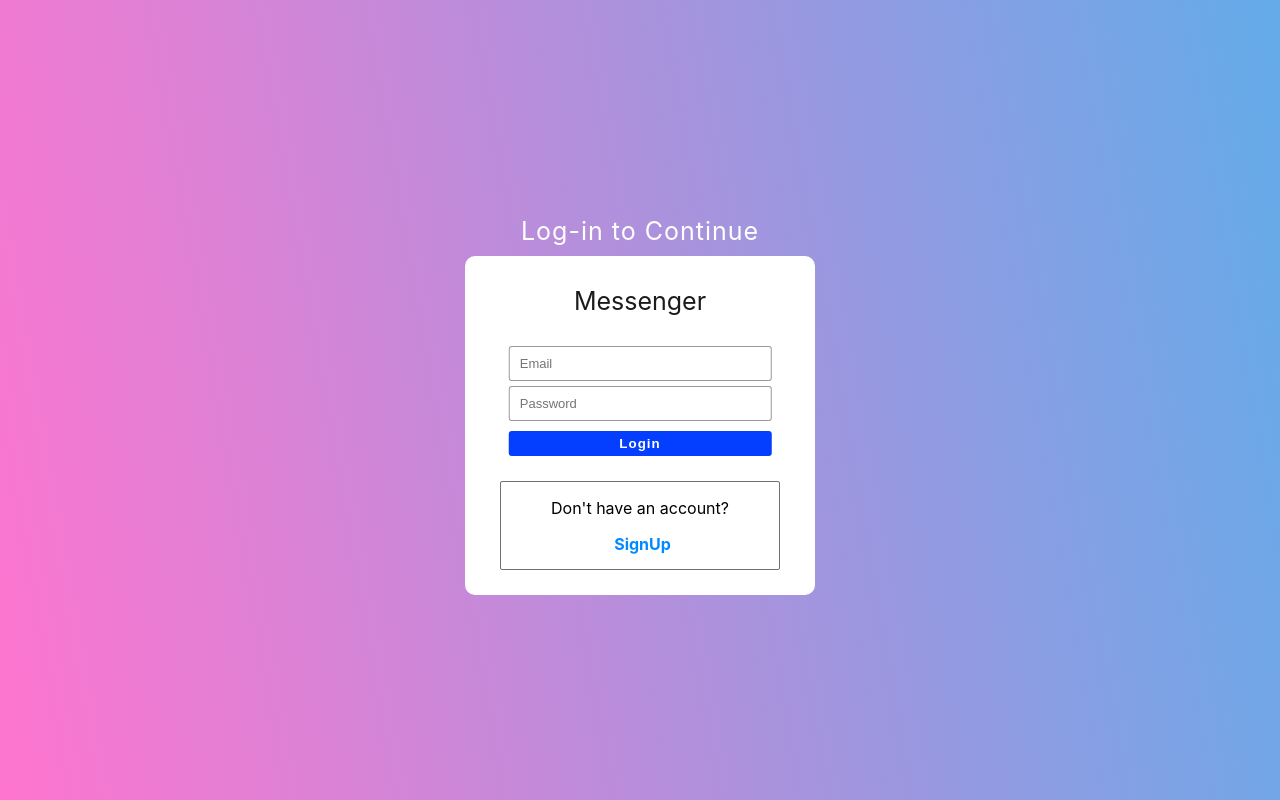
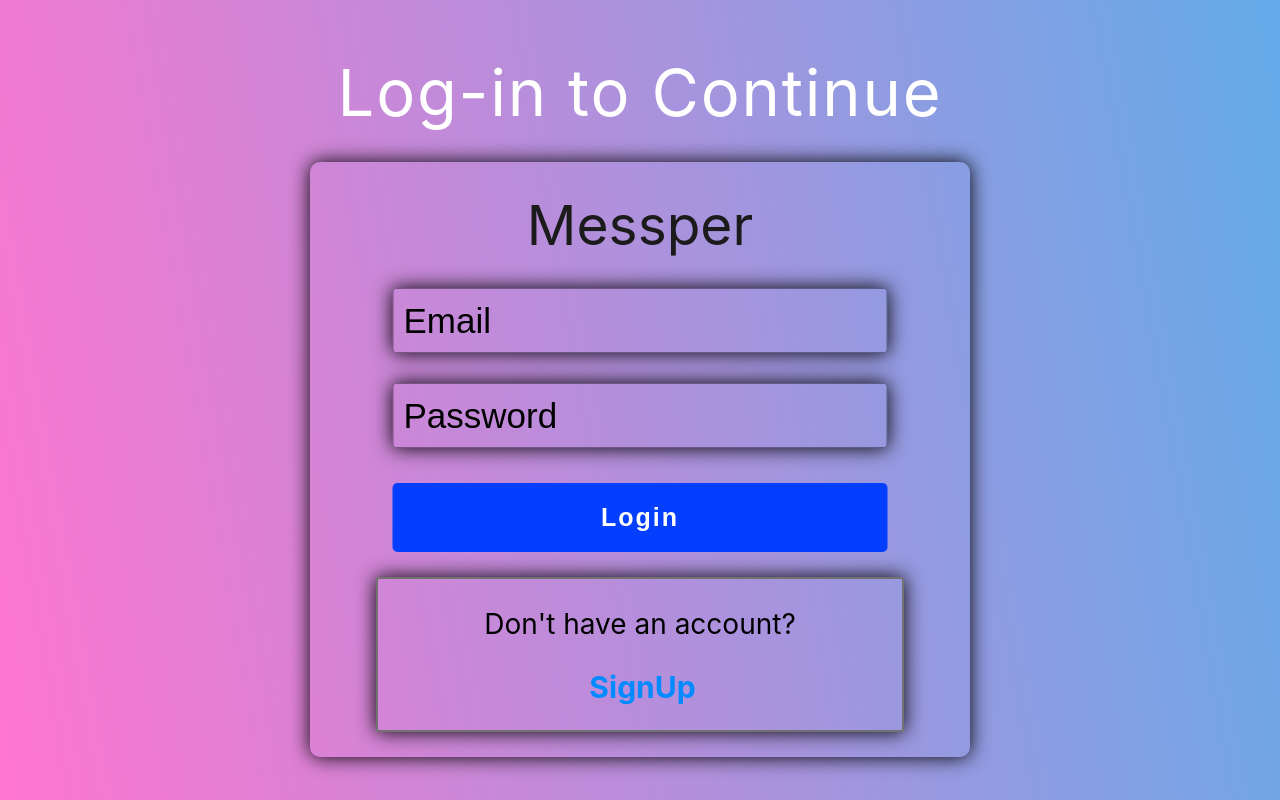
Before and after one commit to VA-C-2K/Messper, a React (Create React App) app: page /login in a window 1280 px wide. Built offline with nearby package versions, Linux system fonts and the light colour scheme; no server answers.

Commit message:
Change in colors

```diff
--- a/src/pages/Login.jsx
+++ b/src/pages/Login.jsx
@@ -94,7 +94,7 @@
                 />
                 <div className="login_page">
                     <div className="login_title">
-                        Messenger
+                    Messper
                     </div>
                     <form className="form" onSubmit={handleSubmit}>
                         <input type="email" name="email" placeholder='Email' value={email} onChange={handleChange} onBlur={validateEmail} required />
--- a/src/pages/Register.jsx
+++ b/src/pages/Register.jsx
@@ -147,7 +147,7 @@
                 />
                 <div className="login_page">
                     <div className="login_title">
-                        Messenger
+                        Messper
                     </div>
                     <form className="form" onSubmit={handleSubmit}>
                         <input type="text" placeholder='Name' name="name" value={name} onChange={handleChange} onBlur={validateName} />
--- a/src/pages/css/Login.css
+++ b/src/pages/css/Login.css
@@ -22,11 +22,11 @@
     font-size:25px;
   }
   .login_page{
-    min-height: 45vh;
+    min-height:45vh;
     width:350px;
-    background: #fff;
     border-radius: 10px;
     padding-bottom:25px;
+    box-shadow: 0 0 20px #000;
   }
   .login_title{
     color: rgb(27, 27, 27);
@@ -47,10 +47,11 @@
     border:1px solid rgba(0,0,0,0.4);
     border-radius:3px;
     outline:none;
+    box-shadow: 0 0 20px #000;
   }
   .form input:focus{
     border:1px solid rgba(0,0,0,0.7);
-    background: #efefef;
+    background:transparent;
   }
   .form  input[type="email"],
   input[type="text"],
@@ -59,16 +60,20 @@
      position: relative;
      height:35px;
      font-size: 17px;
+     background: transparent;
   }
   .form  input::placeholder{
     font-weight: normal;
     font-size: 13px;
     transition: 0.3s ease;
+    color: #000;
   }
    .form input:focus::placeholder{
     position: absolute;
     font-size: 10px;
     transform: translateY(-13px);
+    background: transparent;
+    box-shadow: 0 0 20px #000;
   }
   .form button{
     border:none;
@@ -91,6 +96,7 @@
     position: relative;
     justify-items: center;
     border: 1px solid #727272;
+    box-shadow: 0 0 20px #000;
     border-radius: 2px;
     width: 80%;
     left:50%;
@@ -108,27 +114,75 @@
   .signup p{
     color:black;
   }
-  @media screen and (min-width: 576px) {
+  @media screen and (min-width: 586px) {
     .login_container{
       text-align: center;
   }
-    .Login{
-      max-height: 100vh;
+  .login_title{
+    color: rgb(27, 27, 27);
+    padding:30px 0;
+    text-transform:capitalize;
+    font-size:55px;
   }
   .login_page{
-    min-height: 15vh;
-    width:350px;
+    min-height: 25vh;
+    width:660px;
+  }
+
+  .form  input[type="email"],
+  input[type="text"],
+  input[type="password"]{
+     padding-left:10px ;
+     position: relative;
+     height:65px;
+     font-size: 35px;
+     margin-bottom: 30px;
+  }
+  .form  input::placeholder{
+    font-weight: normal;
+    font-size: 35px;
+    transition: 0.3s ease;
+  }
+   .form input:focus::placeholder{
+    position: absolute;
+    font-size: 20px;
+    transform: translateY(-13px);
+  }
+  .form button{
+    border:none;
+    background:#043fff;
+    padding: 20px 0;
+    margin-top: 5px;
+    color:#fff;
+    border-radius: 5px;
+    font-weight:bold;
+    text-transform: capitalize;
+    letter-spacing: 2px;
+    outline:none;
+    cursor: pointer;
+    font-size: 25px;
+  }
+  .signup{
+    border: 2px solid #727272;
+    margin-top: 25px;
+    padding-bottom: 25px;
+  }
+  .signup a{
+     text-decoration: none;
+     margin-left: 5px;
+     color:#008aff;
+     font-weight:bold;
+     margin-bottom: 5px;
+     font-size: 30px;
+  }
+  .signup p{
+    font-size: 28px;
+    color:black;
+  }
+  .login_text{
+    color:#fff;
+    letter-spacing:1.8px;
+    margin-bottom: 30px;
+    font-size:65px;
   }
   }
-  @media screen and (min-width: 400px) {
-    .login_container{
-      text-align: center;
-  }
-    .Login{
-      min-height: 100vh;
-  }
-  .login_page{
-    min-height:10vh;
-    width:350px;
-  }
-  }
```
